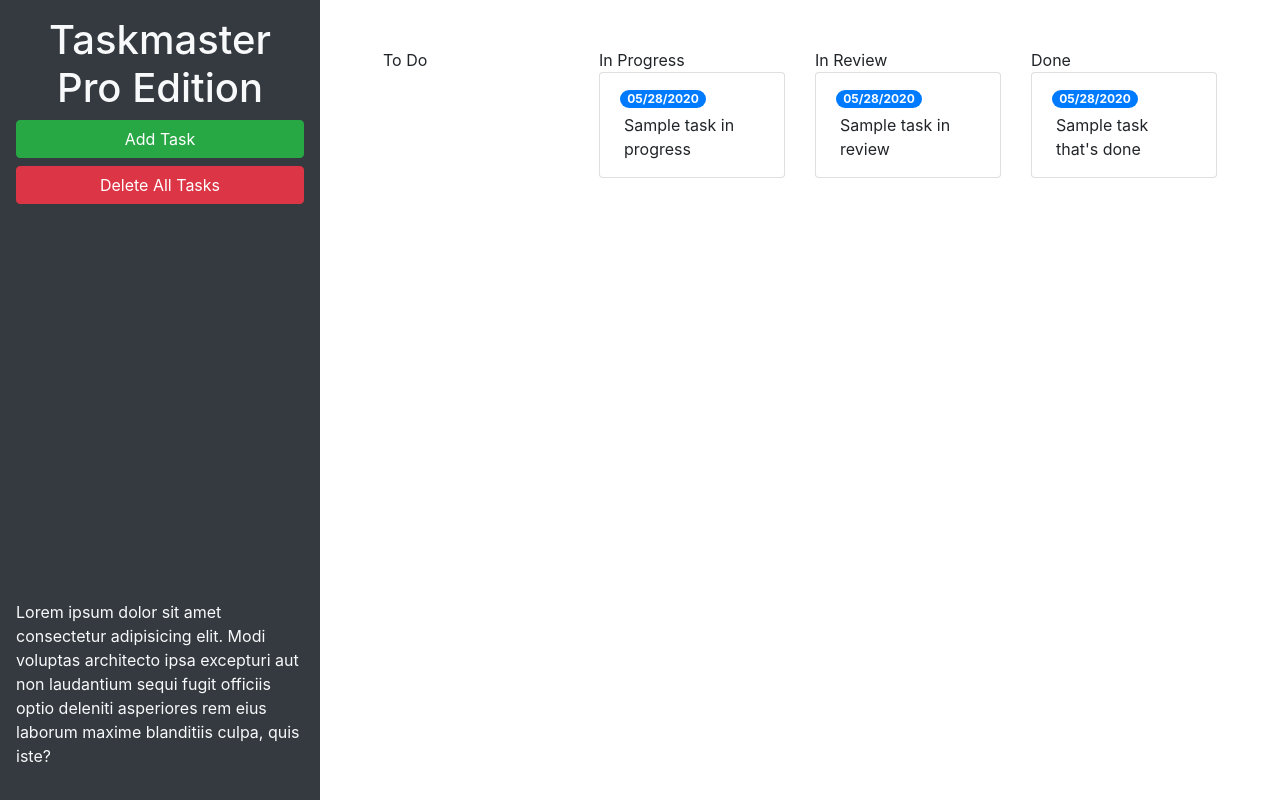
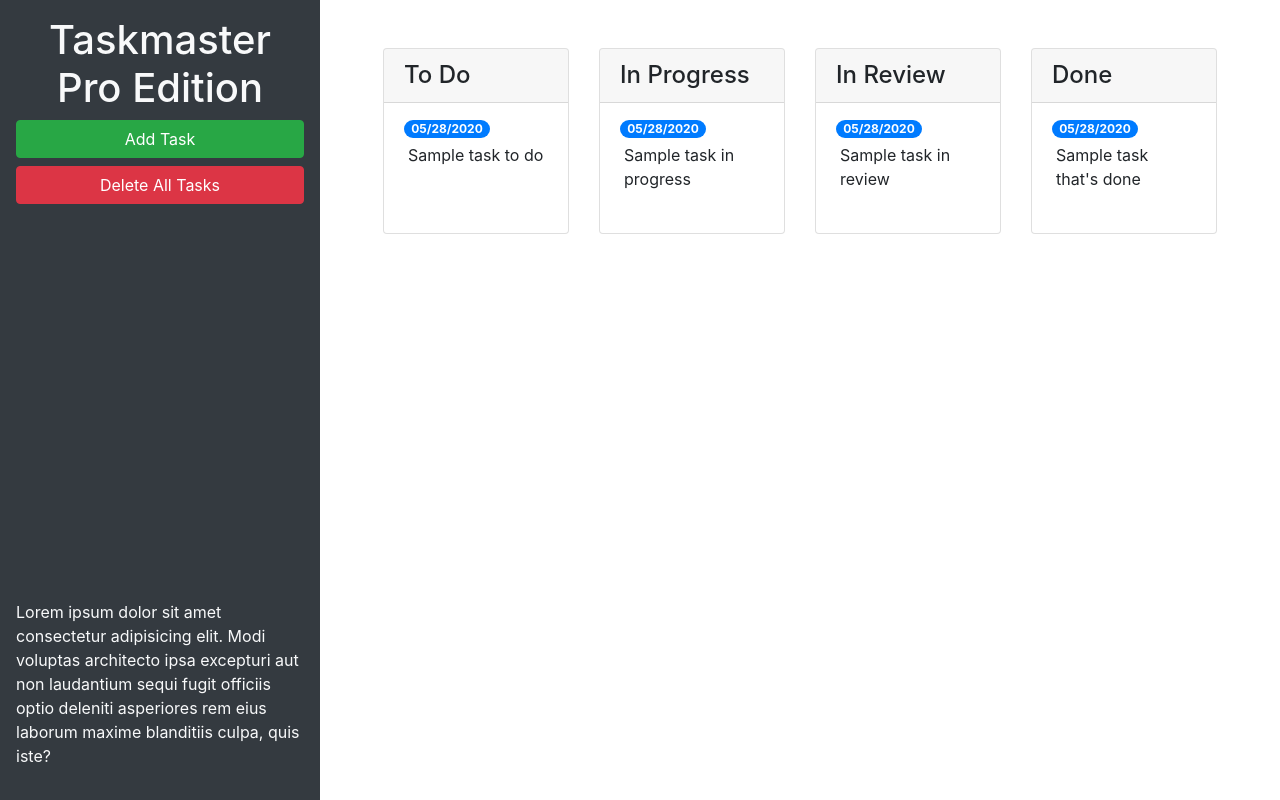
Before and after one commit to hankhint/taskmaster-pro, a plain HTML site: page index.html in a window 1280 px wide. Drawn offline with nearby package versions, Linux system fonts and the light colour scheme.

Commit message:
did some work on the cards

```diff
--- a/index.html
+++ b/index.html
@@ -27,45 +27,67 @@
       <div class="m-5 row justify-content-around">
 
         <!-- to do start-->
-        <div class="col-12 col-md-6 col-xl-3 mb-3"
-          <h2>To Do</h2>
-          <ul id="list-toDo" class="list-group"> </ul>
+        <div class="col-12 col-md-6 col-xl-3 mb-3">
+          <div class="card">
+            <h4 class="card-header">
+              To Do
+            </h4>
+            <ul id="list-toDo" class="list-group list-group-flush">
+              <li class="list-group-item">
+                <span class="badge badge-primary badge-pill">05/28/2020</span>
+                <p class="m-1">Sample task to do </p>
+              </li>
+            </ul>
+          </div>
         </div>
         <!-- todo end-->
 
         <!-- in progress start-->
-        <div class="col-12 col-md-6 col-xl-3 mb-3"
-          <h2>In Progress</h2>
-          <ul id="list-inProgress" class="list-group">
+        <div class="col-12 col-md-6 col-xl-3 mb-3">
+          <div class="card">
+            <h4 class="card-header">
+              In Progress
+            </h4>
+            <ul id="list-inProgress" class="list-group list-group-flush">
               <li class="list-group-item">
                 <span class="badge badge-primary badge-pill">05/28/2020</span>
                 <p class="m-1">Sample task in progress</p>
               </li>
             </ul>
           </div>
+        </div>
         <!-- in progress end-->
 
         <!-- in review start -->
-        <div class="col-12 col-md-6 col-xl-3 mb-3"
-          <h2>In Review</h2>
-          <ul id="list-inReview" class="list-group">
+
+        <div class="col-12 col-md-6 col-xl-3 mb-3">
+          <div class="card">
+            <h4 class="card-header">
+              In Review
+            </h4>
+            <ul id="list-inReview" class="list-group list-group-flush">
               <li class="list-group-item">
                 <span class="badge badge-primary badge-pill">05/28/2020</span>
                 <p class="m-1">Sample task in review</p>
               </li>
             </ul>
           </div>
+        </div>
         <!-- in review end -->
 
         <!-- done start -->
-        <div class="col-12 col-md-6 col-xl-3 mb-3"
-          <h2>Done</h2>
-          <ul id="list-done" class="list-group">
+        <div class="col-12 col-md-6 col-xl-3 mb-3">
+          <div class="card">
+            <h4 class="card-header">
+              Done
+            </h4>
+            <ul id="list-done" class="list-group list-group-flush">
               <li class="list-group-item">
                 <span class="badge badge-primary badge-pill">05/28/2020</span>
                 <p class="m-1">Sample task that's done</p>
               </li>
             </ul>
+          </div>
         </div>
         <!-- done end -->
 
@@ -88,11 +110,11 @@
           <form>
             <div class="form-group">
               <label for="modalTaskDescription">Task description</label>
-              <textarea id="modalTaskDescription" rows="3"></textarea>
+              <textarea class="form-control" id="modalTaskDescription" rows="3"></textarea>
             </div>
             <div class="form-group">
               <label for="modalDueDate">Due date</label>
-              <input type="text" id="modalDueDate" placeholder="mm/dd/yyyy" autocomplete="off" />
+              <input class="form-control" type="text" id="modalDueDate" placeholder="mm/dd/yyyy" autocomplete="off" />
             </div>
           </form>
         </div>
```
Lines whose indentation alone changed are shown as unchanged.
